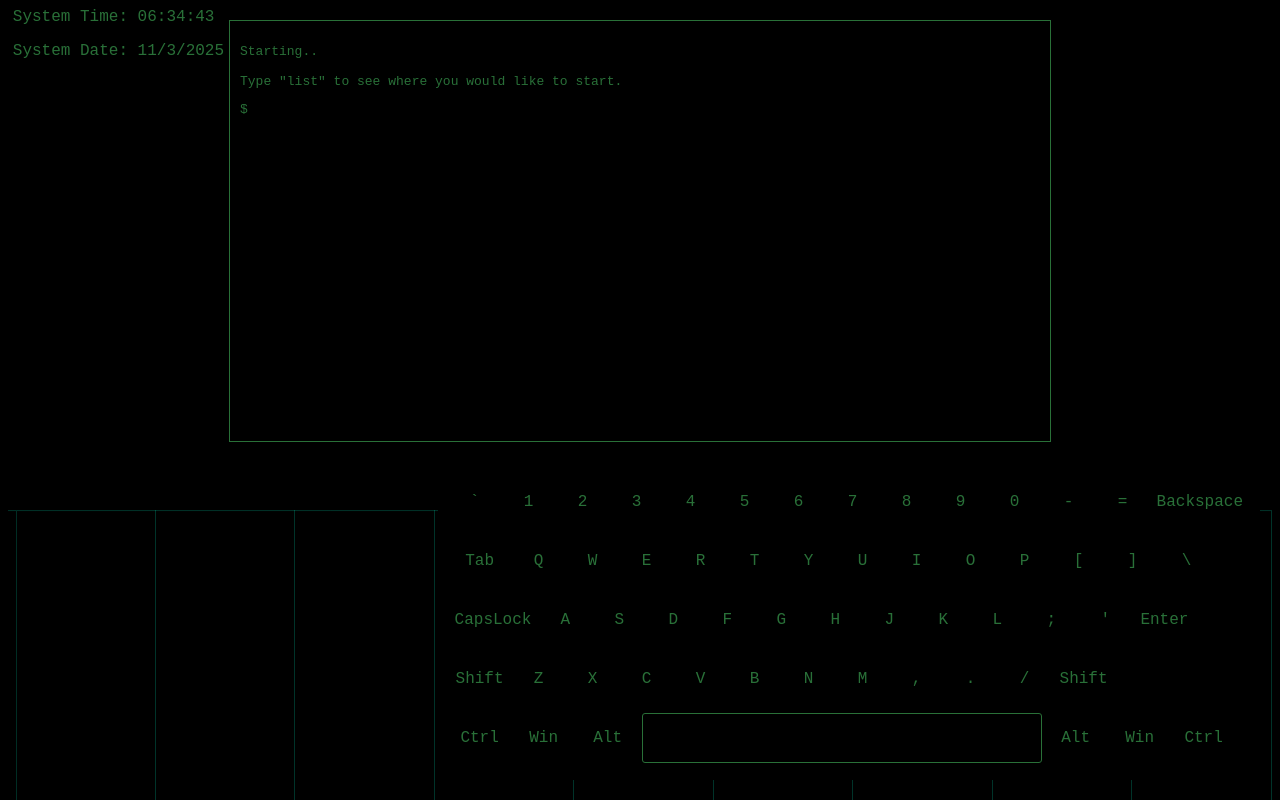
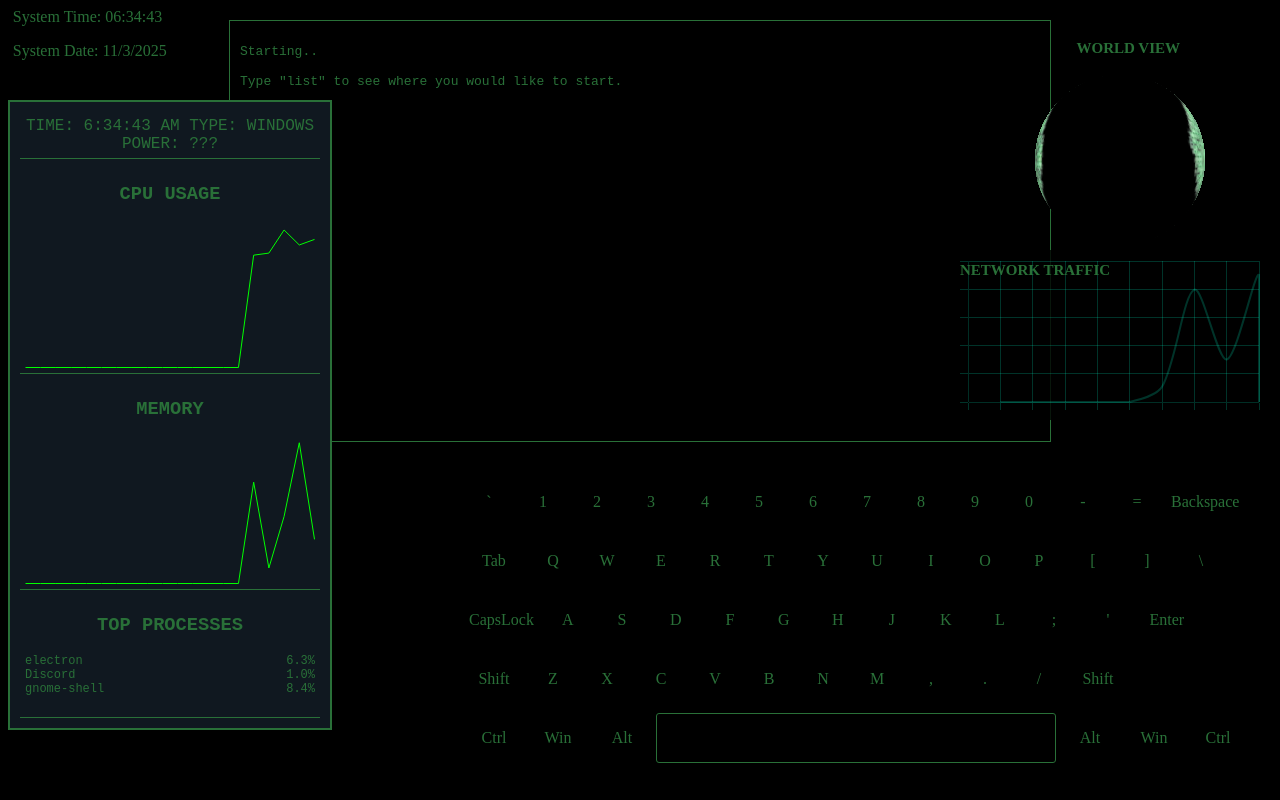
Before and after one commit to justzaixz/Cyber_Terminal_3-main-terminal-, a plain HTML site: page index.html in a window 1280 px wide. Shown: the top 800 px of the page. Drawn offline with nearby package versions, Linux system fonts and the light colour scheme.

Commit message:
Update style.css

```diff
--- a/style.css
+++ b/style.css
@@ -1,7 +1,6 @@
 body {
     background-color: #000000;
     cursor: none; /* Hide mouse cursor for the entire page */
-    font-family: 'Courier New', Courier, monospace;
 }
 
 #keyboard {
@@ -45,13 +44,13 @@ body {
 }
 
 .key.lit {
-    border: 1px groove #0f0;
-    color: #0f0;
+    border: 1px groove #297038;
+    color: #297038;
 }
 
 .key.lit.space {
     border: #297038;
-    background-color: #0f0;
+    background-color: #297038;
     color: #000000;
 }
 
@@ -97,3 +96,85 @@ body {
     color: #297038;
     position: absolute;
 }
+
+
+#globe-container {
+    position: absolute;
+    top: 10px;
+    right: 10px;
+    width: 300px;
+    height: 300px;
+    z-index: 1000; /* Ensures it stays on top */
+}
+canvas {
+    width: 100%;
+    height: 100%;
+}
+
+
+
+#network-traffic-container {
+    position: absolute;
+    top: 250px; /* Adjust this for positioning */
+    right: 10px;
+    width: 300px; /* Adjust size */
+    height: 150px;
+    background: rgba(0, 0, 0, 0.8);
+    border: none; /* no border */
+    padding: 10px;
+    box-shadow: none;
+    color: #297038;
+}
+canvas {
+    width: 100%;
+    height: 100%;
+}
+
+
+h2 {
+    top: 0px;
+    position: absolute;
+    color: #297038;
+    font-size: 15px;
+}
+
+h1 {
+    top: 30px;
+    position: absolute;
+    color: #297038;
+    font-size: 15px;
+    right: 100px;
+}
+
+
+#system-panel {
+    background-color: #101820;
+    color: #297038;
+    font-family: "Courier New", monospace;
+    padding: 10px;
+    border: 2px solid #297038;
+    width: 300px;
+    display: flex;
+    flex-direction: column;
+    position: absolute;
+    top: 100px;
+}
+
+.system-header, .cpu-usage, .memory-usage, .top-processes {
+    border-bottom: 1px solid #297038;
+    padding: 5px;
+    text-align: center;
+}
+
+
+
+ul {
+    list-style-type: none;
+    padding: 0;
+}
+
+li {
+    font-size: 12px;
+    display: flex;
+    justify-content: space-between;
+}
```
